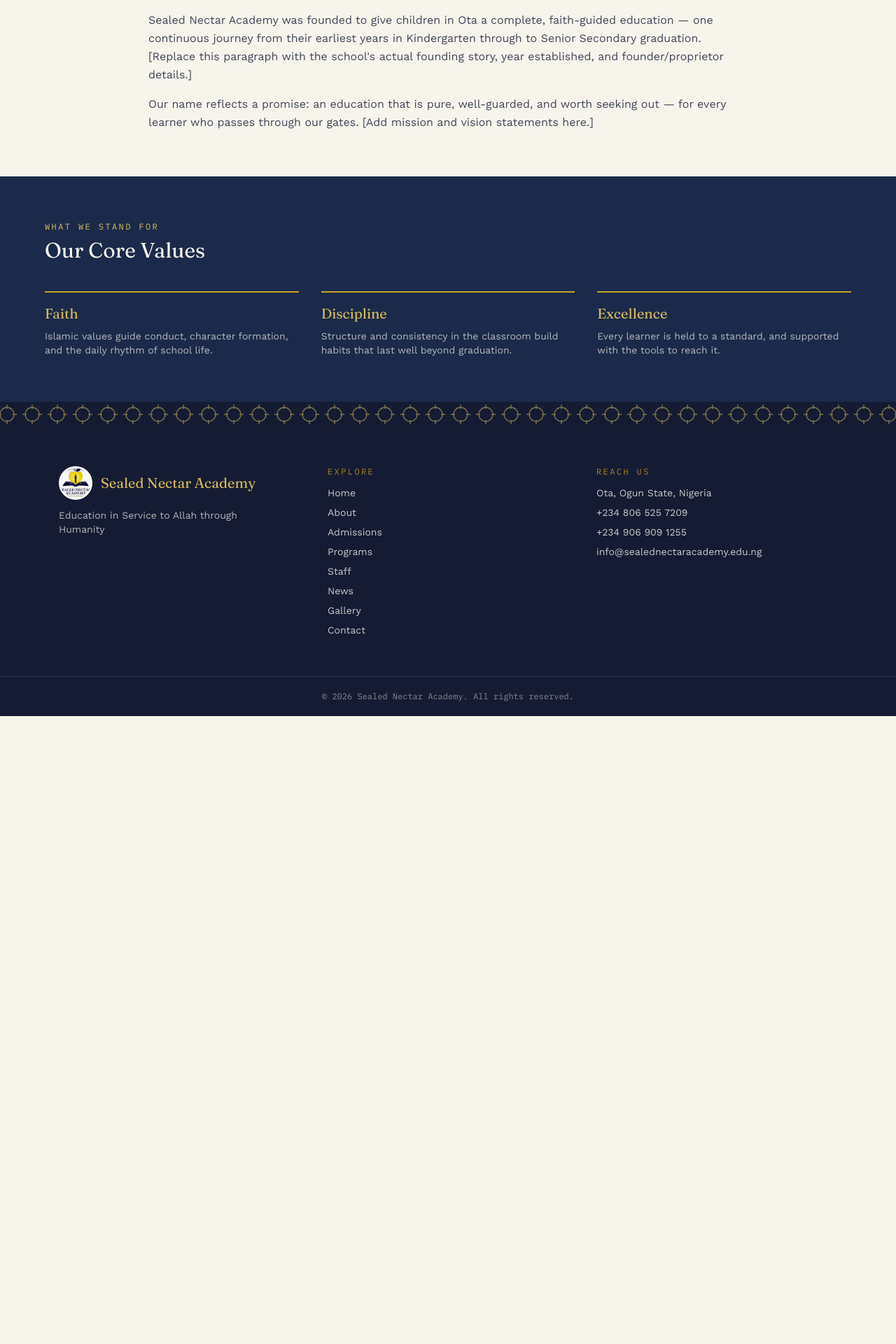
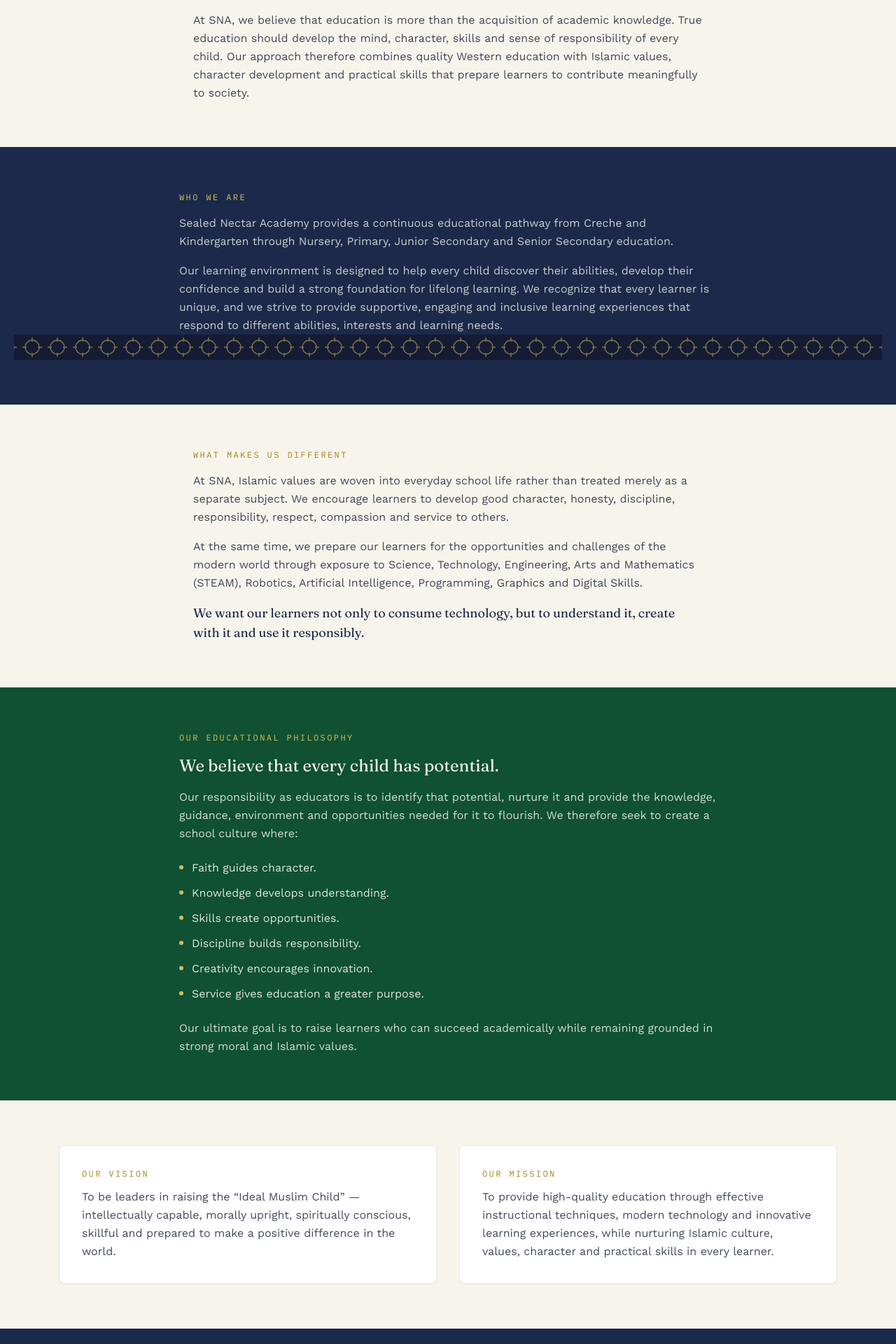
Before and after one commit to SNA-bot/sna-website-v-1, a React (Vite) app: page /about in a window 1280 px wide. Shown: the part 420-2340 px from the top of the page at 70% size. Before the commit the page ends 1443 px from the top, so only its background shows below. Built offline with nearby package versions, Linux system fonts and the light colour scheme; no server answers.

Commit message:
Update About.jsx

```diff
--- a/src/pages/About.jsx
+++ b/src/pages/About.jsx
@@ -1,41 +1,150 @@
 import PageHeader from '../components/PageHeader'
+import AdireDivider from '../components/AdireDivider'
 import { SCHOOL } from '../siteData'
 
-const VALUES = [
-  { title: 'Faith', body: 'Islamic values guide conduct, character formation, and the daily rhythm of school life.' },
-  { title: 'Discipline', body: 'Structure and consistency in the classroom build habits that last well beyond graduation.' },
-  { title: 'Excellence', body: 'Every learner is held to a standard, and supported with the tools to reach it.' },
+const CULTURE_PILLARS = [
+  'Faith guides character.',
+  'Knowledge develops understanding.',
+  'Skills create opportunities.',
+  'Discipline builds responsibility.',
+  'Creativity encourages innovation.',
+  'Service gives education a greater purpose.',
+]
+
+const CORE_VALUES = [
+  {
+    title: 'Excellence',
+    body: 'We encourage learners and staff to pursue high standards in all they do.',
+  },
+  {
+    title: 'Islamic Values',
+    body: 'We nurture faith, good character, integrity and responsibility.',
+  },
+  {
+    title: 'High Ethical & Moral Standards',
+    body: 'We promote honesty, respect, discipline and responsible conduct.',
+  },
+  {
+    title: 'Child-Centeredness',
+    body: 'We recognize the individuality, potential and learning needs of every child.',
+  },
+  {
+    title: 'Skill Acquisition',
+    body: 'We equip learners with practical, digital, creative and problem-solving skills for the future.',
+  },
 ]
 
 export default function About() {
   return (
     <div>
       <PageHeader
-        eyebrow="Our Story"
+        eyebrow={SCHOOL.motto}
         title="About Sealed Nectar Academy"
-        lead={`A school in ${SCHOOL.location}, carrying learners from Kindergarten through Senior Secondary School.`}
+        lead="A faith-guided, child-centered educational institution committed to raising confident, knowledgeable, morally upright and future-ready learners."
       />
 
-      <section className="mx-auto max-w-4xl px-5 py-16">
+      <section className="mx-auto max-w-3xl px-5 py-16">
         <p className="text-indigo-950/80 leading-relaxed">
-          {SCHOOL.name} was founded to give children in Ota a complete, faith-guided education —
-          one continuous journey from their earliest years in Kindergarten through to Senior
-          Secondary graduation. [Replace this paragraph with the school's actual founding story,
-          year established, and founder/proprietor details.]
+          At SNA, we believe that education is more than the acquisition of academic
+          knowledge. True education should develop the mind, character, skills and
+          sense of responsibility of every child. Our approach therefore combines
+          quality Western education with Islamic values, character development and
+          practical skills that prepare learners to contribute meaningfully to society.
+        </p>
+      </section>
+
+      <section className="bg-indigo-900 px-5 py-16 text-ivory">
+        <div className="mx-auto max-w-3xl">
+          <p className="eyebrow text-brass-400">Who We Are</p>
+          <p className="mt-4 leading-relaxed text-ivory/80">
+            Sealed Nectar Academy provides a continuous educational pathway from
+            Creche and Kindergarten through Nursery, Primary, Junior Secondary and
+            Senior Secondary education.
+          </p>
+          <p className="mt-4 leading-relaxed text-ivory/80">
+            Our learning environment is designed to help every child discover their
+            abilities, develop their confidence and build a strong foundation for
+            lifelong learning. We recognize that every learner is unique, and we
+            strive to provide supportive, engaging and inclusive learning experiences
+            that respond to different abilities, interests and learning needs.
+          </p>
+        </div>
+        <AdireDivider tone="dark" />
+      </section>
+
+      <section className="mx-auto max-w-3xl px-5 py-16">
+        <p className="eyebrow">What Makes Us Different</p>
+        <p className="mt-4 text-indigo-950/80 leading-relaxed">
+          At SNA, Islamic values are woven into everyday school life rather than
+          treated merely as a separate subject. We encourage learners to develop
+          good character, honesty, discipline, responsibility, respect, compassion
+          and service to others.
         </p>
         <p className="mt-4 text-indigo-950/80 leading-relaxed">
-          Our name reflects a promise: an education that is pure, well-guarded, and worth
-          seeking out — for every learner who passes through our gates. [Add mission and vision
-          statements here.]
+          At the same time, we prepare our learners for the opportunities and
+          challenges of the modern world through exposure to Science, Technology,
+          Engineering, Arts and Mathematics (STEAM), Robotics, Artificial
+          Intelligence, Programming, Graphics and Digital Skills.
         </p>
+        <p className="mt-4 font-display text-lg text-indigo-900">
+          We want our learners not only to consume technology, but to understand
+          it, create with it and use it responsibly.
+        </p>
+      </section>
+
+      <section className="bg-emerald-700 px-5 py-16 text-ivory">
+        <div className="mx-auto max-w-3xl">
+          <p className="eyebrow text-brass-400">Our Educational Philosophy</p>
+          <p className="mt-4 font-display text-2xl">We believe that every child has potential.</p>
+          <p className="mt-4 leading-relaxed text-ivory/85">
+            Our responsibility as educators is to identify that potential, nurture
+            it and provide the knowledge, guidance, environment and opportunities
+            needed for it to flourish. We therefore seek to create a school culture
+            where:
+          </p>
+          <ul className="mt-6 space-y-3">
+            {CULTURE_PILLARS.map((line) => (
+              <li key={line} className="flex items-start gap-3">
+                <span className="mt-2 h-1.5 w-1.5 flex-shrink-0 rounded-full bg-brass-400" />
+                <span className="text-ivory/90">{line}</span>
+              </li>
+            ))}
+          </ul>
+          <p className="mt-6 leading-relaxed text-ivory/85">
+            Our ultimate goal is to raise learners who can succeed academically
+            while remaining grounded in strong moral and Islamic values.
+          </p>
+        </div>
+      </section>
+
+      <section className="mx-auto max-w-6xl px-5 py-16">
+        <div className="grid gap-8 md:grid-cols-2">
+          <div className="rounded-lg border border-indigo-900/10 bg-white p-8 shadow-sm">
+            <p className="eyebrow">Our Vision</p>
+            <p className="mt-3 leading-relaxed text-indigo-950/80">
+              To be leaders in raising the &ldquo;Ideal Muslim Child&rdquo; —
+              intellectually capable, morally upright, spiritually conscious,
+              skillful and prepared to make a positive difference in the world.
+            </p>
+          </div>
+          <div className="rounded-lg border border-indigo-900/10 bg-white p-8 shadow-sm">
+            <p className="eyebrow">Our Mission</p>
+            <p className="mt-3 leading-relaxed text-indigo-950/80">
+              To provide high-quality education through effective instructional
+              techniques, modern technology and innovative learning experiences,
+              while nurturing Islamic culture, values, character and practical
+              skills in every learner.
+            </p>
+          </div>
+        </div>
       </section>
 
       <section className="bg-indigo-900 px-5 py-16 text-ivory">
         <div className="mx-auto max-w-6xl">
           <p className="eyebrow text-brass-400">What We Stand For</p>
           <h2 className="mt-2 font-display text-3xl">Our Core Values</h2>
-          <div className="mt-10 grid gap-8 md:grid-cols-3">
-            {VALUES.map((v) => (
+          <div className="mt-10 grid gap-8 sm:grid-cols-2 lg:grid-cols-3">
+            {CORE_VALUES.map((v) => (
               <div key={v.title} className="border-t-2 border-brass-500 pt-4">
                 <h3 className="font-display text-xl text-brass-400">{v.title}</h3>
                 <p className="mt-2 text-sm text-ivory/70">{v.body}</p>
@@ -44,6 +153,24 @@ export default function About() {
           </div>
         </div>
       </section>
+
+      <section className="mx-auto max-w-3xl px-5 py-16 text-center">
+        <p className="eyebrow">Our Commitment</p>
+        <p className="mt-4 text-indigo-950/80 leading-relaxed">
+          At Sealed Nectar Academy, we are committed to building more than
+          successful students. We are committed to developing well-rounded human
+          beings who possess knowledge, character, confidence, creativity and a
+          sense of responsibility towards Allah and humanity.
+        </p>
+        <p className="mt-4 text-indigo-950/80 leading-relaxed">
+          We believe that despite all odds, with faith as our guide and excellence
+          as our pursuit, every child can be equipped to succeed and make a
+          difference.
+        </p>
+        <p className="mt-8 font-display text-2xl text-indigo-900">
+          Sealed Nectar Academy — Guided by Faith. Driven by Success.
+        </p>
+      </section>
     </div>
   )
 }
```
